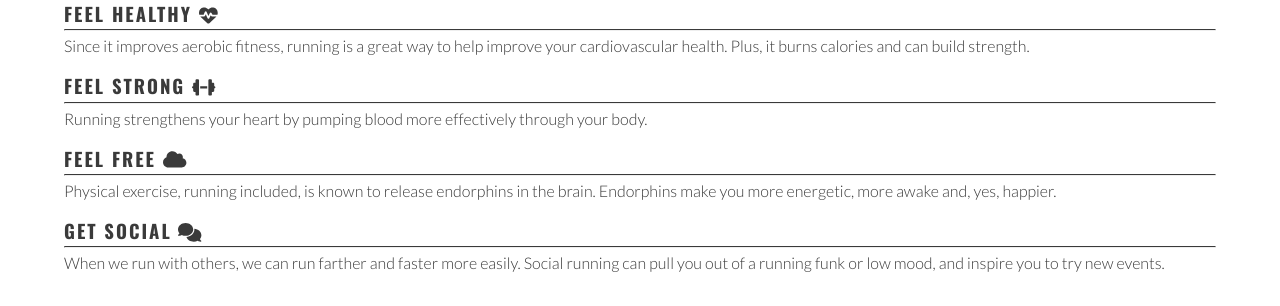
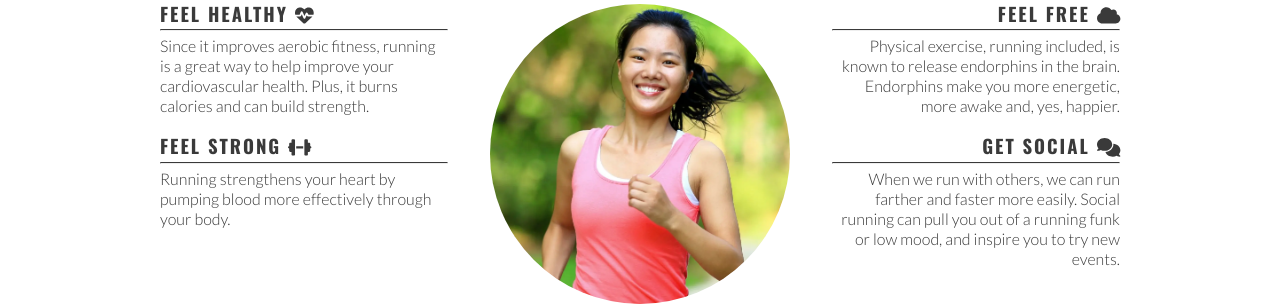
Before and after one commit to andreamaestri/love-running, a plain HTML site: page index.html in a window 1280 px wide. Shown: the part 781-1087 px from the top of the page. Drawn offline with nearby package versions, Linux system fonts and the light colour scheme.

Commit message:
UPDATE: Refactor CSS styles for benefits section

```diff
--- a/assets/css/style.css
+++ b/assets/css/style.css
@@ -137,7 +137,7 @@ main {
   padding: 0 20px;
 }
 
-hr {
+#benefits hr {
   border-top: 1px solid #3a3a3a;
   margin: 5px 0;
 }
@@ -154,6 +154,23 @@ hr {
   font-size: 160%;
   padding: 5%;
   color: #3a3a3a;
+}
+
+#cicle-cover-bg {
+  background: url("../images/reasons-image.webp") no-repeat center/cover;
+  height: 90vw;
+  width: 90vw;
+  padding-bottom: 20px;
+  /* Rounds the square image */
+  border-radius: 50%;
+  max-width: 300px;
+  max-height: 300px;
+}
+
+#benefits-image {
+  display: flex;
+  align-items: center;
+  justify-content: center;
 }
 
 /* Media queries: tablets and larger devices (768px and up) */
@@ -195,6 +212,21 @@ hr {
     width: 300px;
     right: 50px;
   }
+  /* Reasons section */
+  #benefits-physical,
+  #benefits-mental {
+    display: flex;
+    flex-direction: column;
+    width: 100%;
+  }
+  #benefits-physical > div,
+  #benefits-mental > div {
+    width: 75%;
+  }
+  #benefits-mental > div {
+    text-align: end;
+    align-self: flex-end;
+  }
 }
 
 /* Media queries: desktops and larger devices (992px and up) */
@@ -203,3 +235,27 @@ hr {
     border-bottom: 1px solid #3a3a3a;
   }
 }
+/* Media queries: large desktops and larger devices (1200px and up) */
+@media screen and (min-width: 1200px) {
+  #benefits {
+    display: flex;
+    flex-direction: row;
+    justify-content: space-evenly;
+  }
+  #benefits > div {
+    flex: 1;
+  }
+  #benefits-image {
+    order: 0;
+  }
+
+  #benefits-mental {
+    order: 1;
+  }
+  #benefits-mental > div {
+    align-self: flex-start;
+  }
+  #benefits-physical > div {
+    align-self: flex-end;
+  }
+}
--- a/index.html
+++ b/index.html
@@ -105,6 +105,7 @@
               </p>
             </div>
           </div>
+          <div id="benefits-image"><div id="cicle-cover-bg"></div></div>
         </div>
       </section>
     </main>
```
Also changed, not shown: assets/images/reasons-image.webp (added).
